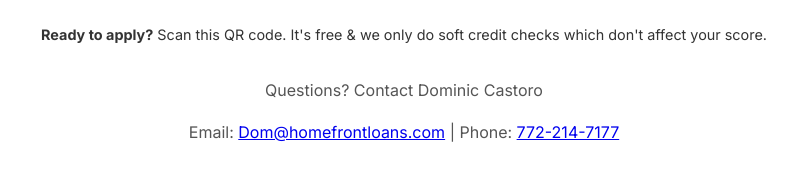
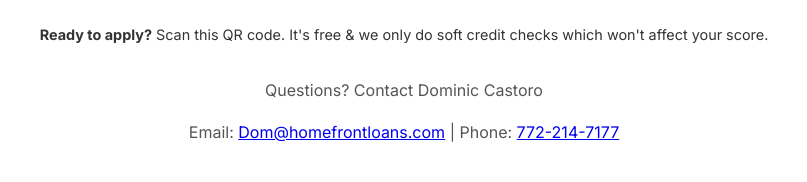
Before and after one commit to DominicCastoroHFM/HomeFrontHomeBuyer, a plain HTML site: page index.html in a window 1280 px wide. Shown: the part 955-1137 px from the top of the page, 236-1043 px from the left. Drawn offline with Linux system fonts and the light colour scheme.

Commit message:
Update index.html

```diff
--- a/index.html
+++ b/index.html
@@ -129,7 +129,7 @@
     </div>
     <div class="qr-section">
       <img src="QR_Application%20Link.png" alt="QR Code for Application">
-      <p><strong>Ready to apply?</strong> Scan this QR code. It's free & we only do soft credit checks which don't affect your score.</p>
+      <p><strong>Ready to apply?</strong> Scan this QR code. It's free & we only do soft credit checks which won't affect your score.</p>
     </div>
     <div class="contact">
       <p>Questions? Contact Dominic Castoro</p>
```
